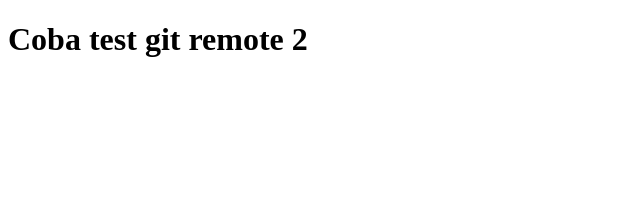
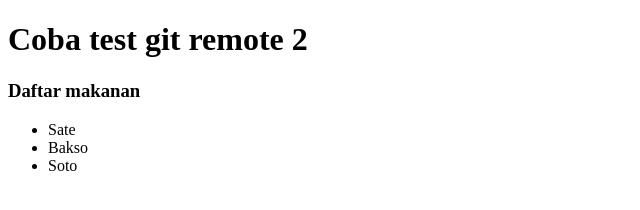
Before and after one commit to argasecondaccount/arga-test-git-2, a plain HTML site: page index.html in a window 1280 px wide. Shown: the whole page, without its empty margins (0-640 px from the left). Drawn offline with Linux system fonts and the light colour scheme.

Commit message:
menambahkan daftar makanan pada index.html

```diff
--- a/index.html
+++ b/index.html
@@ -5,5 +5,11 @@
 </head>
 <body>
 	<h1>Coba test git remote 2</h1>
+	<h3>Daftar makanan</h3>
+	<ul>
+		<li>Sate</li>
+		<li>Bakso</li>
+		<li>Soto</li>
+	</ul>
 </body>
 </html>
```
